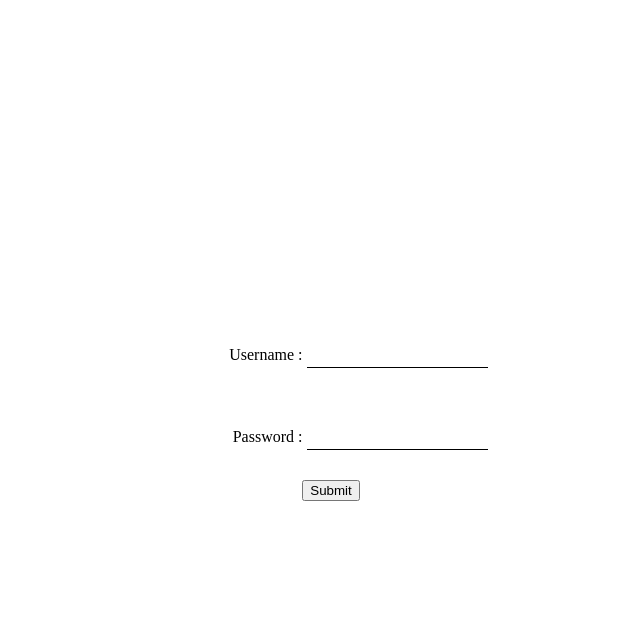
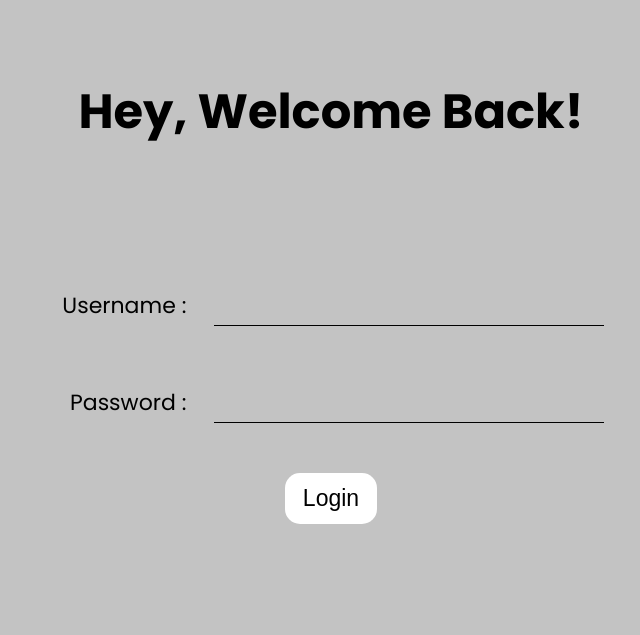
Before and after one commit to BrownMunda1/authentication-page, a website: page login.html in a window 1280 px wide. Shown: the whole page, without its empty margins (309-949 px from the left). Drawn offline with Linux system fonts and the light colour scheme.

Commit message:
css added

```diff
--- a/login.html
+++ b/login.html
@@ -4,10 +4,22 @@
     <meta charset="UTF-8">
     <meta http-equiv="X-UA-Compatible" content="IE=edge">
     <meta name="viewport" content="width=device-width, initial-scale=1.0">
-    <title>Document</title>
+    <title>Authentication Page | Login</title>
+    <link rel="preconnect" href="https://fonts.googleapis.com">
+    <link rel="preconnect" href="https://fonts.gstatic.com" crossorigin>
+    <link href="https://fonts.googleapis.com/css2?family=Baloo+Bhai+2:wght@400;500;600;700;800&family=Montserrat:wght@400;500;600;700;800&family=Poppins:wght@400;500;600;700;800&family=Ubuntu:wght@300;400;500;700&display=swap" rel="stylesheet">
     <style>
+        body{
+            background-color: #c3c3c3;
+            font-family: 'Poppins', sans-serif;
+        }
+        h2{
+            text-align: center;
+            font-size: 3rem;
+            transform: translateY(50%);
+        }
         form{
-            height: 100vh;
+            height: 60vh;
             display: flex;
             justify-content: center;
             align-items: center;
@@ -23,6 +35,9 @@
             outline: none;
             border-bottom: 1px solid black;
             padding-bottom: 4px;
+            background-color: transparent;
+            font-size: 20px;
+            font-family: 'Poppins', sans-serif;
         }
         .field input:focus{
             border: none;
@@ -32,10 +47,30 @@
             text-align: right;
             display: inline-block;
             width: 8rem;
+            font-size: 22px;
+            margin-right: 23px;
+        }
+        button{
+            margin-top: 20px;
+            cursor: pointer;
+            outline: none;
+            padding: 12px 18px;
+            border: none;
+            font-size: 23px;
+            border-radius: 15px;
+            background-color: white ;
+            transition: 0.4s all ease;
+        }
+        button:hover{
+            background-color: #a19f9f;
+        }
+        button:active{
+            border: 2px solid black;
         }
     </style>
 </head>
 <body>
+    <h2>Hey, Welcome Back!</h2>
     <form action="" method="post">
         <div class="field">
             <label for="">Username : </label>  <input type="text" name="username">
@@ -43,7 +78,7 @@
         <div class="field">
             <label for="">Password : </label>  <input type="password" name="password">
         </div>
-        <button>Submit</button>
+        <button>Login</button>
     </form>
 </body>
 </html>
```
Also changed, not shown: index.html (+11 -1 lines), register.html (+39 -4 lines).
